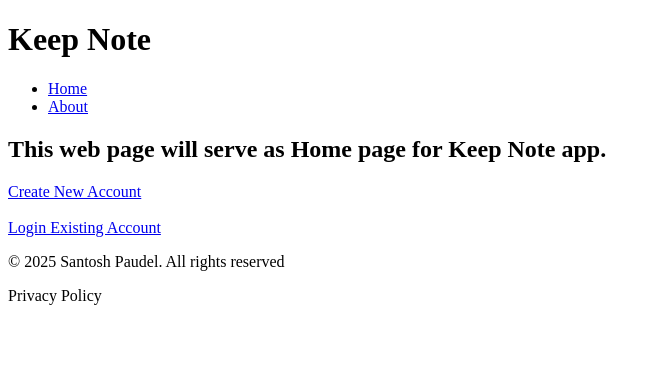
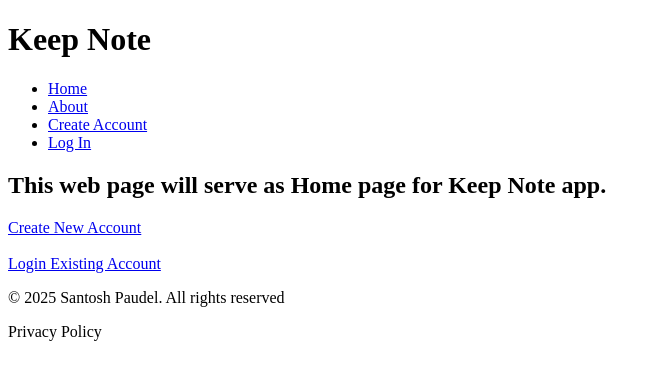
Before and after one commit to oye-san7osh/simple-to-do, a Django app: page / in a window 1280 px wide. Shown: the top 380 px of the page, without its empty margins (0-660 px from the left). Run offline with Django 5.2, Linux system fonts and the light colour scheme; parts of the project's set-up code (start-up, migrations or seed data) failed here and were passed over.

Commit message:
Updated layout.html

```diff
--- a/Keep_Note/templates/layout.html
+++ b/Keep_Note/templates/layout.html
@@ -19,6 +19,16 @@
                     <ul>
                         <li><a href="/">Home</a></li>
                         <li><a href="/about/">About</a></li>
+
+                        {% if user.is_authenticated %}
+                            <li><a href="{% url 'users:user-logout' %}">Log Out</a></li>
+                            <li><a href="{% url 'notes:note-lists' %}">Notes</a></li>
+
+                        {% else %}
+                            <li><a href="{% url 'users:user-register' %}">Create Account</a></li>
+                            <li><a href="{% url 'users:user-login' %}">Log In</a></li>
+
+                        {% endif %}
                     </ul>
                 </nav>
             </div>
```
